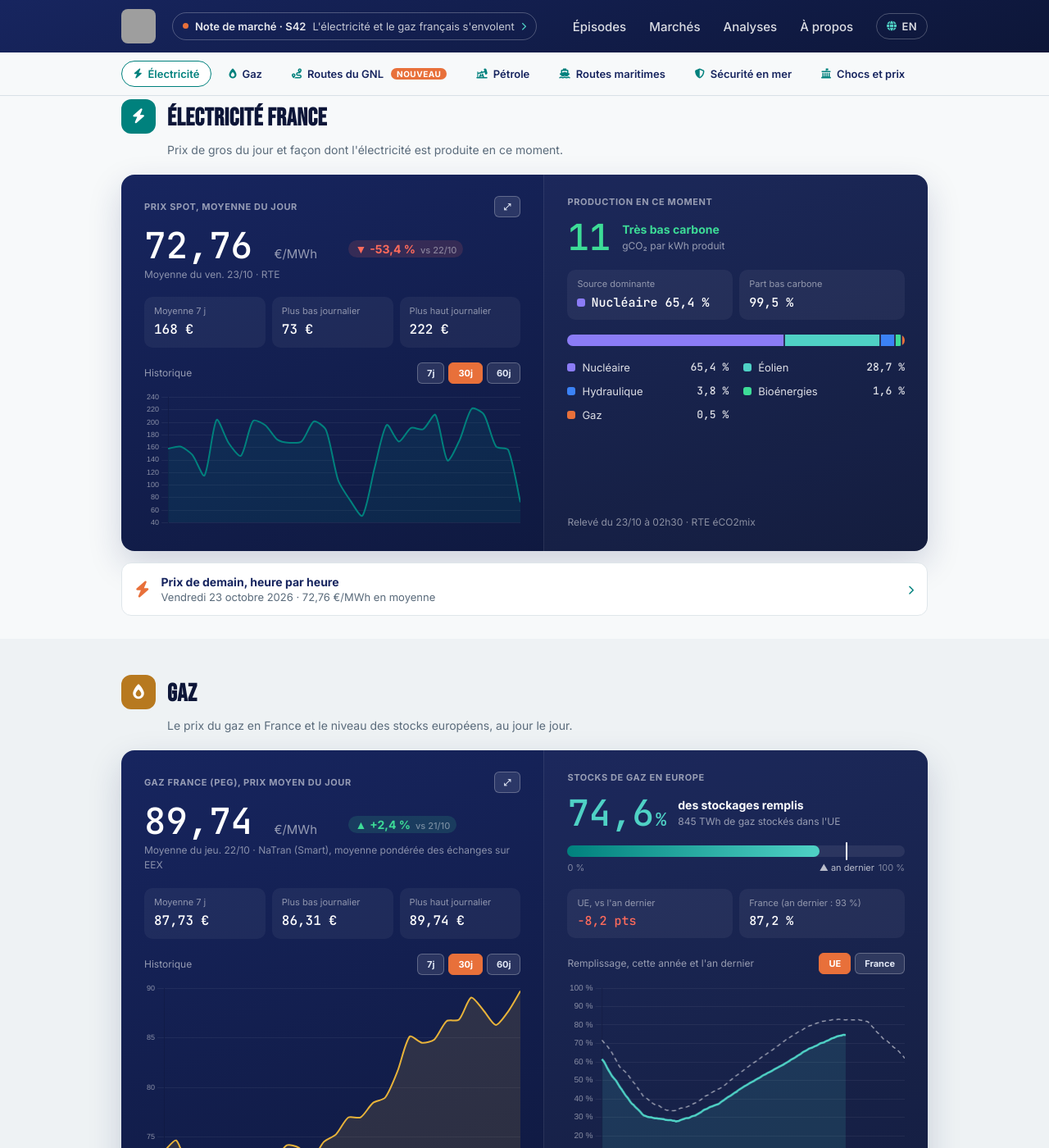
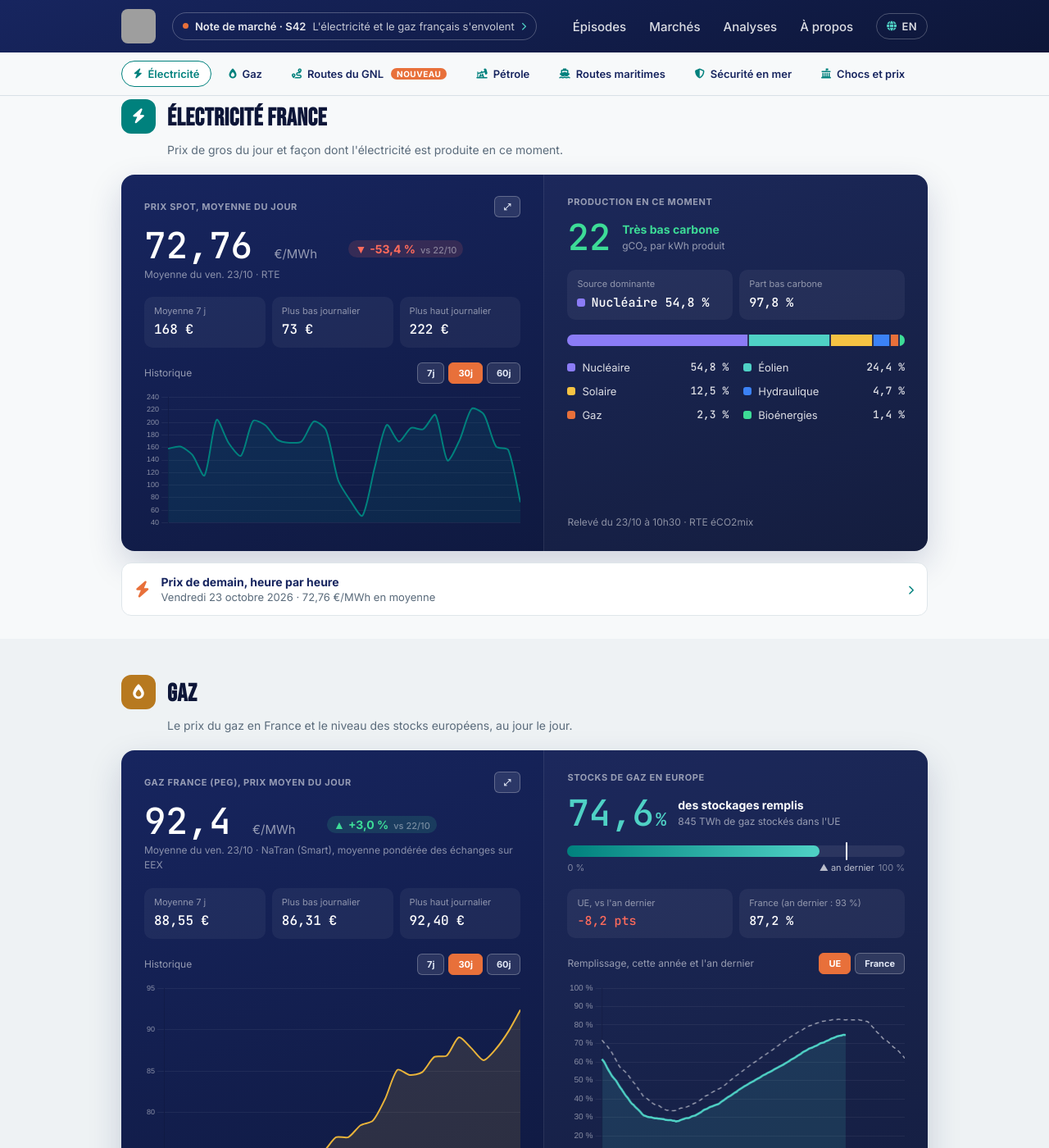
Before and after one commit to InsideEnergyMarkets/Inside-Energy-Markets, a Jekyll site: the page built from marches/index.html, in a window 1280 px wide and 1400 px high, scrolled down 383 px. Shown: the whole window at 82% size. Built offline with Jekyll 4.4.1, drawn with Linux system fonts in a browser that asks for light colours; some of the changed text lies outside the part shown; grey boxes are pictures that could not be loaded.

Commit message:
Mise à jour automatique des données marché

```diff
--- a/_data/fuel.json
+++ b/_data/fuel.json
@@ -1 +1 @@
-{"date":"2026-10-23","gazole":2.364,"e10":2.133,"stations":6749,"change_7d":{"since":"2026-10-16","gazole_cts":0.2,"e10_cts":-3.1},"history":{"2026-09-30":{"gazole":2.38,"e10":2.163},"2026-10-01":{"gazole":2.374,"e10":2.16},"2026-10-02":{"gazole":2.373,"e10":2.16},"2026-10-03":{"gazole":2.372,"e10":2.163},"2026-10-04":{"gazole":2.373,"e10":2.168},"2026-10-05":{"gazole":2.369,"e10":2.164},"2026-10-06":{"gazole":2.36,"e10":2.156},"2026-10-07":{"gazole":2.35,"e10":2.151},"2026-10-08":{"gazole":2.344,"e10":2.149},"2026-10-09":{"gazole":2.343,"e10":2.152},"2026-10-10":{"gazole":2.345,"e10":2.157},"2026-10-11":{"gazole":2.346,"e10":2.165},"2026-10-12":{"gazole":2.351,"e10":2.164},"2026-10-13":{"gazole":2.353,"e10":2.163},"2026-10-14":{"gazole":2.355,"e10":2.17},"2026-10-15":{"gazole":2.359,"e10":2.17},"2026-10-16":{"gazole":2.362,"e10":2.164},"2026-10-17":{"gazole":2.365,"e10":2.168},"2026-10-18":{"gazole":2.368,"e10":2.175},"2026-10-19":{"gazole":2.366,"e10":2.163},"2026-10-20":{"gazole":2.364,"e10":2.154},"2026-10-21":{"gazole":2.364,"e10":2.147},"2026-10-22":{"gazole":2.366,"e10":2.138},"2026-10-23":{"gazole":2.364,"e10":2.133}}}
+{"date":"2026-10-23","gazole":2.366,"e10":2.128,"stations":7050,"change_7d":{"since":"2026-10-16","gazole_cts":0.4,"e10_cts":-3.6},"history":{"2026-09-30":{"gazole":2.38,"e10":2.163},"2026-10-01":{"gazole":2.374,"e10":2.16},"2026-10-02":{"gazole":2.373,"e10":2.16},"2026-10-03":{"gazole":2.372,"e10":2.163},"2026-10-04":{"gazole":2.373,"e10":2.168},"2026-10-05":{"gazole":2.369,"e10":2.164},"2026-10-06":{"gazole":2.36,"e10":2.156},"2026-10-07":{"gazole":2.35,"e10":2.151},"2026-10-08":{"gazole":2.344,"e10":2.149},"2026-10-09":{"gazole":2.343,"e10":2.152},"2026-10-10":{"gazole":2.345,"e10":2.157},"2026-10-11":{"gazole":2.346,"e10":2.165},"2026-10-12":{"gazole":2.351,"e10":2.164},"2026-10-13":{"gazole":2.353,"e10":2.163},"2026-10-14":{"gazole":2.355,"e10":2.17},"2026-10-15":{"gazole":2.359,"e10":2.17},"2026-10-16":{"gazole":2.362,"e10":2.164},"2026-10-17":{"gazole":2.365,"e10":2.168},"2026-10-18":{"gazole":2.368,"e10":2.175},"2026-10-19":{"gazole":2.366,"e10":2.163},"2026-10-20":{"gazole":2.364,"e10":2.154},"2026-10-21":{"gazole":2.364,"e10":2.147},"2026-10-22":{"gazole":2.366,"e10":2.138},"2026-10-23":{"gazole":2.366,"e10":2.128}}}
--- a/_data/market.json
+++ b/_data/market.json
@@ -1,7 +1,7 @@
 {
-  "updated_at": "2026-10-23T02:58:57.849359Z",
+  "updated_at": "2026-10-23T10:53:05.875135Z",
   "brent": {
-    "price_usd": 113.75,
+    "price_usd": 114.56,
     "date": "2026-10-23",
     "unit": "USD/baril",
     "source": "OilPriceAPI",
@@ -9,10 +9,10 @@
     "date_label_en": "Price on Fri 23/10",
     "prev_value": 112.91,
     "prev_date": "2026-10-22",
-    "change_pct": 0.7
+    "change_pct": 1.5
   },
   "wti": {
-    "price_usd": 100.09,
+    "price_usd": 101.06,
     "date": "2026-10-23",
     "unit": "USD/baril",
     "source": "OilPriceAPI",
@@ -20,41 +20,42 @@
     "date_label_en": "Price on Fri 23/10"
   },
   "henry_hub": {
-    "price_usd_mmbtu": 2.76,
+    "price_usd_mmbtu": 2.73,
     "date": "2026-10-23",
     "unit": "USD/MMBtu",
     "source": "OilPriceAPI",
     "date_label": "Cours du ven. 23/10",
     "date_label_en": "Price on Fri 23/10",
-    "price_eur_mwh": 8.4,
+    "price_eur_mwh": 8.31,
     "usd_per_eur": 1.1205,
     "prev_value": 8.47,
     "prev_date": "2026-10-22",
-    "change_pct": -0.8
+    "change_pct": -1.9
   },
   "peg": {
-    "price_eur_mwh": 89.74,
-    "date": "2026-10-22",
+    "price_eur_mwh": 92.4,
+    "date": "2026-10-23",
     "unit": "EUR/MWh",
     "source": "NaTran",
-    "date_label": "Moyenne du jeu. 22/10",
-    "date_label_en": "Average on Thu 22/10",
-    "prev_value": 87.67,
-    "prev_date": "2026-10-21",
-    "change_pct": 2.4
+    "date_label": "Moyenne du ven. 23/10",
+    "date_label_en": "Average on Fri 23/10",
+    "prev_value": 89.74,
+    "prev_date": "2026-10-22",
+    "change_pct": 3.0
   },
   "mix_france": {
-    "date_heure": "2026-10-23T02:30:00+00:00",
+    "date_heure": "2026-10-23T10:30:00+00:00",
     "shares": {
-      "nucleaire": 65.4,
-      "eolien": 28.7,
-      "hydraulique": 3.8,
-      "bioenergies": 1.6,
-      "gaz": 0.5
+      "nucleaire": 54.8,
+      "eolien": 24.4,
+      "solaire": 12.5,
+      "hydraulique": 4.7,
+      "gaz": 2.3,
+      "bioenergies": 1.4
     },
     "top_source": "nucleaire",
-    "top_share": 65.4,
-    "co2_intensity": 11
+    "top_share": 54.8,
+    "co2_intensity": 22
   },
   "spot_price_france": {
     "price_eur_mwh": 72.76,
--- a/_data/market_history.json
+++ b/_data/market_history.json
@@ -851,19 +851,22 @@
   },
   {
     "date": "2026-10-23",
-    "brent_usd": 113.75,
+    "brent_usd": 114.56,
     "brent_source": "OilPriceAPI",
-    "henry_hub_usd_mmbtu": 2.76,
+    "henry_hub_usd_mmbtu": 2.73,
     "henry_hub_source": "OilPriceAPI",
     "spot_eur_mwh": 72.76,
     "spot_source": "RTE",
     "mix_shares": {
-      "nucleaire": 65.4,
-      "eolien": 28.7,
-      "hydraulique": 3.8,
-      "bioenergies": 1.6,
-      "gaz": 0.5
+      "nucleaire": 54.8,
+      "eolien": 24.4,
+      "solaire": 12.5,
+      "hydraulique": 4.7,
+      "gaz": 2.3,
+      "bioenergies": 1.4
     },
-    "henry_hub_eur_mwh": 8.4
+    "henry_hub_eur_mwh": 8.31,
+    "peg_eur_mwh": 92.4,
+    "peg_source": "NaTran"
   }
 ]
```
Also changed, not shown: _data/day_ahead.json (+1 -1 lines), _data/weekly_summary.json (+4 -4 lines).
